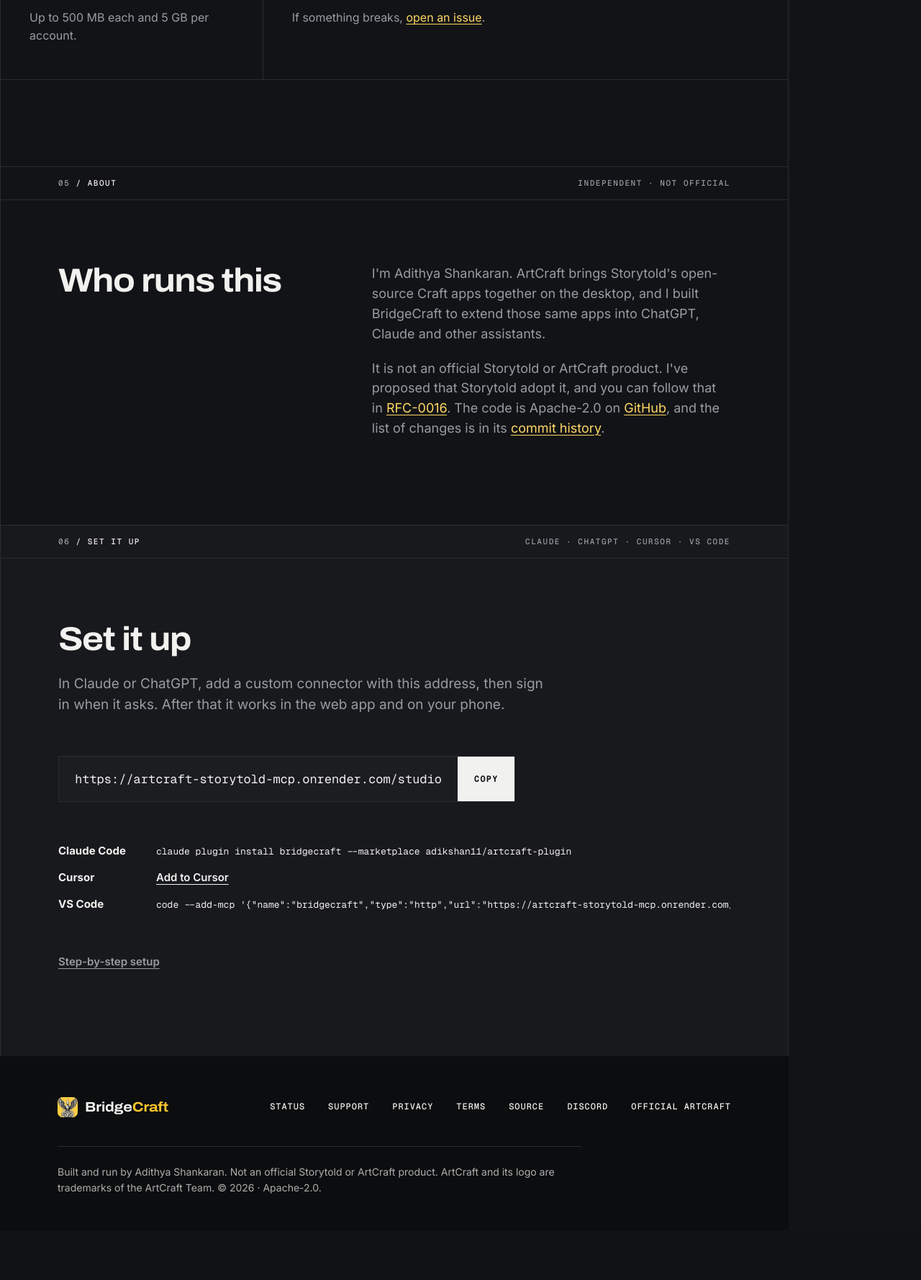
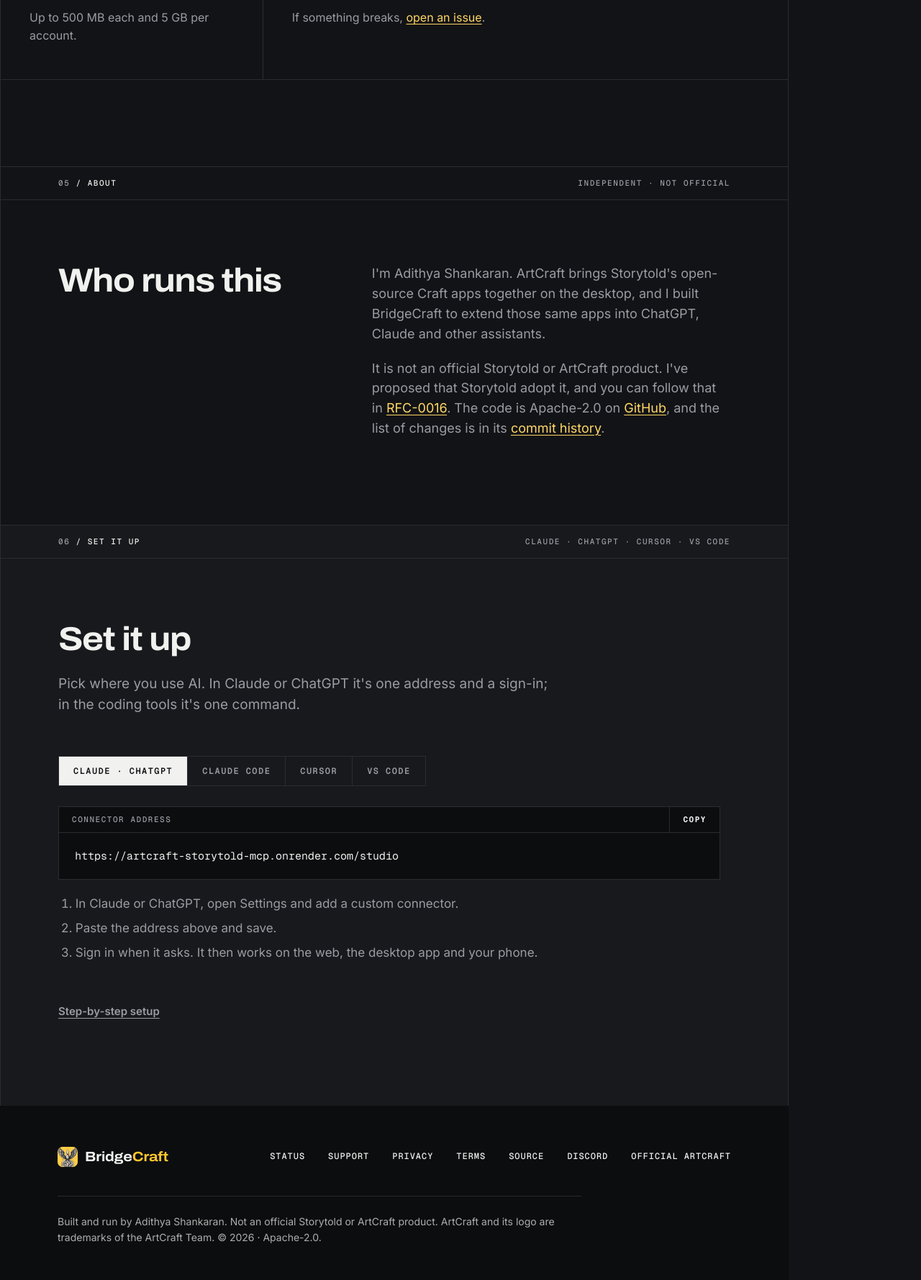
Before and after one commit to adikshan11/artcraft-plugin, a Flask app: page / in a window 1280 px wide. Shown: the part 4400-6178 px from the top of the page at 72% size. Before the commit the page ends 6058 px from the top, so only its background shows below. Run offline with Flask 3, Linux system fonts and the light colour scheme.

Commit message:
Tabbed terminal setup and a finer page ruler (#36)
Set it up now has a tab for each place people use AI: Claude and ChatGPT,
Claude Code, Cursor and VS Code. Each shows a terminal-style block with its
own Copy button. Claude Code also offers "claude mcp add --transport http"
for people without the plugin, and a prompt to paste into Claude Code. Long
commands wrap inside their block instead of running off the page.

The page ruler has a tick every 1% and a number every 5%, with a yellow
line and percentage for how far down the page you are. Links to a section
now stop below the sticky nav.

Co-authored-by: Claude Opus 5.5 <noreply@anthropic.com>

```diff
--- a/static/site.js
+++ b/static/site.js
@@ -1,4 +1,5 @@
-// Light/dark switch, the narrow-screen menu, the page index, the logo's flip and the copy button.
+// Light/dark switch, the narrow-screen menu, the page index, the setup tabs, the logo's flip
+// and the copy buttons.
 
 const root = document.documentElement;
 const themeButton = document.querySelector("[data-theme-toggle]");
@@ -47,11 +48,15 @@ if (rail) {
   const links = [...rail.querySelectorAll(".rail-links a")];
   const sections = links.map((link) => document.querySelector(link.hash));
   const view = rail.querySelector(".rail-view");
+  const mark = rail.querySelector(".rail-mark");
 
   function markView() {
     const height = root.scrollHeight;
     view.style.setProperty("--view-top", scrollY / height);
     view.style.setProperty("--view-size", innerHeight / height);
+    const progress = Math.min(1, scrollY / Math.max(1, height - innerHeight));
+    mark.style.setProperty("--progress", progress);
+    mark.firstChild.textContent = `${String(Math.round(progress * 100)).padStart(3, "0")}%`;
     let current = -1;
     sections.forEach((section, i) => {
       if (section.getBoundingClientRect().top < innerHeight * 0.4) current = i;
@@ -77,6 +82,30 @@ if (rail) {
   new ResizeObserver(placeLinks).observe(document.body);
 }
 
+// Set it up: one panel at a time, picked by its tab; arrow keys move between tabs.
+const tabs = [...document.querySelectorAll(".setup-tabs [role=tab]")];
+
+function selectTab(tab) {
+  for (const other of tabs) {
+    const selected = other === tab;
+    other.setAttribute("aria-selected", String(selected));
+    other.tabIndex = selected ? 0 : -1;
+    document.getElementById(other.getAttribute("aria-controls")).hidden = !selected;
+  }
+}
+
+tabs.forEach((tab, i) => {
+  tab.addEventListener("click", () => selectTab(tab));
+  tab.addEventListener("keydown", (event) => {
+    const step = { ArrowRight: 1, ArrowLeft: -1 }[event.key];
+    if (!step) return;
+    const next = tabs[(i + step + tabs.length) % tabs.length];
+    selectTab(next);
+    next.focus();
+  });
+});
+if (tabs.length) selectTab(tabs[0]);
+
 const flip = document.querySelector(".flip");
 flip?.addEventListener("click", () => {
   flip.setAttribute("aria-pressed", String(flip.getAttribute("aria-pressed") !== "true"));
--- a/static/style.css
+++ b/static/style.css
@@ -402,11 +402,11 @@ h2 em {
   color: var(--ink);
 }
 
-/* Short ticks every 2%, numbered long ones every 10%. */
+/* A short tick every 1%, a numbered long one every 5%. */
 .rail-ruler {
   right: 0;
   width: 48px;
-  background: repeating-linear-gradient(to bottom, var(--line) 0 1px, transparent 1px 2%) right / 10px 100% no-repeat;
+  background: repeating-linear-gradient(to bottom, var(--line) 0 1px, transparent 1px 1%) right / 8px 100% no-repeat;
 }
 
 .rail-ruler span {
@@ -423,8 +423,26 @@ h2 em {
 
 .rail-ruler span::after {
   content: "";
-  width: 18px;
+  width: 16px;
   border-top: 1px solid var(--muted);
+}
+
+/* How far down the page you are, as a yellow line and a percentage. */
+.rail-mark {
+  position: absolute;
+  top: calc(var(--progress, 0) * 100%);
+  right: 0;
+  width: 100%;
+  border-top: 2px solid var(--accent);
+}
+
+.rail-mark b {
+  position: absolute;
+  right: 2px;
+  bottom: 3px;
+  color: var(--accent);
+  font: 600 10px/1 var(--mono);
+  letter-spacing: 0.04em;
 }
 
 .rail-view {
@@ -765,6 +783,11 @@ h2 em {
 
 /* The bar across the top of each part of the page: its number and name on the
    left, a short note on the right, like the Craft apps' pages. */
+/* Links to a part of the page stop below the sticky nav. */
+section[id] {
+  scroll-margin-top: 56px;
+}
+
 .section-bar {
   grid-column: 1 / -1;
   display: flex;
@@ -1126,59 +1149,124 @@ h2 em {
 
 /* Connect */
 
-.url-box {
+/* Set it up: a tab for each place people use AI, each with a terminal-style
+   block to copy from. */
+.setup {
+  display: grid;
+  gap: 28px;
+  min-width: 0;
+}
+
+.setup-tabs {
   display: flex;
+  flex-wrap: wrap;
   justify-self: start;
-  max-width: 100%;
   border: 1px solid var(--line);
-  background: var(--surface);
-}
-
-.url-box code {
-  overflow-x: auto;
-  padding: 18px 22px;
-  font-family: var(--mono);
-  font-size: 17px;
-  white-space: nowrap;
-}
-
-.url-box .button {
-  border-width: 0 0 0 1px;
-}
-
-.install-list {
-  display: grid;
-  gap: 14px;
-  list-style: none;
-  padding: 0;
-  font-size: 15px;
-}
-
-.install-list li {
-  display: grid;
-  grid-template-columns: 120px minmax(0, 1fr);
-  gap: 6px 16px;
-  align-items: baseline;
-}
-
-.install-list code {
-  grid-column: 2;
-  overflow-x: auto;
-  font-family: var(--mono);
-  font-size: 13px;
-  white-space: nowrap;
-}
-
-.install-list strong + code,
-.install-list strong + a {
-  grid-column: 2;
-  grid-row: 1;
-}
-
-.install-list a {
-  font-weight: 600;
-  text-decoration: underline;
-  text-underline-offset: 4px;
+}
+
+.setup-tabs button {
+  padding: 14px 20px;
+  border: 0;
+  border-left: 1px solid var(--line);
+  background: none;
+  color: var(--muted);
+  font: 600 12px/1 var(--mono);
+  letter-spacing: 0.12em;
+  text-transform: uppercase;
+  cursor: pointer;
+}
+
+.setup-tabs button:first-child {
+  border-left: 0;
+}
+
+.setup-tabs button:hover {
+  color: var(--ink);
+}
+
+.setup-tabs button[aria-selected="true"] {
+  background: var(--ink);
+  color: var(--paper);
+}
+
+.setup-panel {
+  display: grid;
+  gap: 20px;
+  max-width: 920px;
+  min-width: 0;
+}
+
+.setup-panel[hidden] {
+  display: none;
+}
+
+.term {
+  min-width: 0;
+  border: 1px solid var(--line);
+  background: var(--dark);
+  color: var(--on-dark);
+}
+
+.term-bar {
+  display: flex;
+  align-items: center;
+  justify-content: space-between;
+  gap: 16px;
+  padding: 0 0 0 18px;
+  border-bottom: 1px solid var(--line);
+  color: var(--muted);
+  font: 500 11px/1 var(--mono);
+  letter-spacing: 0.14em;
+  text-transform: uppercase;
+}
+
+.term-bar button {
+  padding: 12px 18px;
+  border: 0;
+  border-left: 1px solid var(--line);
+  background: none;
+  color: var(--on-dark);
+  font: inherit;
+  font-weight: 700;
+  letter-spacing: inherit;
+  text-transform: inherit;
+  cursor: pointer;
+}
+
+.term-bar button:hover {
+  background: var(--accent);
+  color: #121316;
+}
+
+/* Long commands wrap inside the block; a command's wrapped lines indent past its "$ ". */
+.term-body {
+  margin: 0;
+  padding: 20px 22px;
+  font: 400 15px/1.6 var(--mono);
+}
+
+.term-body code {
+  display: block;
+  font: inherit;
+  white-space: pre-wrap;
+  overflow-wrap: anywhere;
+}
+
+.term-body .cmd {
+  padding-left: 2ch;
+  text-indent: -2ch;
+}
+
+.term-body .cmd::before {
+  content: "$ ";
+  color: var(--accent);
+}
+
+.setup-steps {
+  display: grid;
+  gap: 8px;
+  padding-left: 1.4em;
+  color: var(--muted);
 }
 
 .connect-links {
--- a/templates/index.html
+++ b/templates/index.html
@@ -40,8 +40,9 @@
         {% endfor %}
       </ol>
       <div class="rail-ruler" aria-hidden="true">
-        {% for n in range(0, 101, 10) %}<span style="--n: {{ n }}">{{ n }}</span>{% endfor %}
+        {% for n in range(0, 101, 5) %}<span style="--n: {{ n }}">{{ n }}</span>{% endfor %}
         <i class="rail-view"></i>
+        <i class="rail-mark"><b>000%</b></i>
       </div>
     </nav>
 
@@ -279,28 +280,65 @@
         <header class="section-head">
           <h2>Set it up</h2>
           <p>
-            In Claude or ChatGPT, add a custom connector with this address, then sign in when it
-            asks. After that it works in the web app and on your phone.
+            Pick where you use AI. In Claude or ChatGPT it's one address and a sign-in; in the
+            coding tools it's one command.
           </p>
         </header>
-        <div class="url-box">
-          <code id="studio-url">{{ site_url }}/studio</code>
-          <button class="button button-dark" type="button" data-copy="studio-url">Copy</button>
+        {# Tabs once site.js runs; without it every panel shows, one under the other. #}
+        <div class="setup">
+          <div class="setup-tabs" role="tablist" aria-label="Where you use AI">
+            <button type="button" role="tab" id="tab-chat" aria-controls="panel-chat" aria-selected="true">Claude · ChatGPT</button>
+            <button type="button" role="tab" id="tab-claude-code" aria-controls="panel-claude-code" aria-selected="false" tabindex="-1">Claude Code</button>
+            <button type="button" role="tab" id="tab-cursor" aria-controls="panel-cursor" aria-selected="false" tabindex="-1">Cursor</button>
+            <button type="button" role="tab" id="tab-vscode" aria-controls="panel-vscode" aria-selected="false" tabindex="-1">VS Code</button>
+          </div>
+
+          <div class="setup-panel" role="tabpanel" id="panel-chat" aria-labelledby="tab-chat">
+            <div class="term">
+              <div class="term-bar"><span>Connector address</span><button type="button" data-copy="studio-url">Copy</button></div>
+              <pre class="term-body"><code id="studio-url">{{ site_url }}/studio</code></pre>
+            </div>
+            <ol class="setup-steps">
+              <li>In Claude or ChatGPT, open Settings and add a custom connector.</li>
+              <li>Paste the address above and save.</li>
+              <li>Sign in when it asks. It then works on the web, the desktop app and your phone.</li>
+            </ol>
+          </div>
+
+          <div class="setup-panel" role="tabpanel" id="panel-claude-code" aria-labelledby="tab-claude-code">
+            <div class="term">
+              <div class="term-bar"><span>Terminal</span><button type="button" data-copy="cmd-plugin">Copy</button></div>
+              <pre class="term-body"><code class="cmd" id="cmd-plugin">claude plugin install bridgecraft --marketplace adikshan11/artcraft-plugin</code></pre>
+            </div>
+            <div class="term">
+              <div class="term-bar"><span>Or without the plugin</span><button type="button" data-copy="cmd-mcp">Copy</button></div>
+              <pre class="term-body"><code class="cmd" id="cmd-mcp">claude mcp add --transport http bridgecraft {{ site_url }}/studio</code></pre>
+            </div>
+            <div class="term term-prompt">
+              <div class="term-bar"><span>Or ask Claude Code</span><button type="button" data-copy="prompt-claude-code">Copy</button></div>
+              <pre class="term-body"><code id="prompt-claude-code">Add the BridgeCraft MCP server at {{ site_url }}/studio over HTTP, then open /mcp so I can sign in.</code></pre>
+            </div>
+          </div>
+
+          <div class="setup-panel" role="tabpanel" id="panel-cursor" aria-labelledby="tab-cursor">
+            <p><a class="button button-dark" href="{{ cursor_install_url }}">Add to Cursor</a></p>
+            <div class="term">
+              <div class="term-bar"><span>Or in ~/.cursor/mcp.json</span><button type="button" data-copy="cursor-json">Copy</button></div>
+              <pre class="term-body"><code id="cursor-json">{
+  "mcpServers": {
+    "bridgecraft": { "url": "{{ site_url }}/studio" }
+  }
+}</code></pre>
+            </div>
+          </div>
+
+          <div class="setup-panel" role="tabpanel" id="panel-vscode" aria-labelledby="tab-vscode">
+            <div class="term">
+              <div class="term-bar"><span>Terminal</span><button type="button" data-copy="cmd-vscode">Copy</button></div>
+              <pre class="term-body"><code class="cmd" id="cmd-vscode">code --add-mcp '{"name":"bridgecraft","type":"http","url":"{{ site_url }}/studio"}'</code></pre>
+            </div>
+          </div>
         </div>
-        <ul class="install-list">
-          <li>
-            <strong>Claude Code</strong>
-            <code>claude plugin install bridgecraft --marketplace adikshan11/artcraft-plugin</code>
-          </li>
-          <li>
-            <strong>Cursor</strong>
-            <a href="{{ cursor_install_url }}">Add to Cursor</a>
-          </li>
-          <li>
-            <strong>VS Code</strong>
-            <code>code --add-mcp '{"name":"bridgecraft","type":"http","url":"{{ site_url }}/studio"}'</code>
-          </li>
-        </ul>
         <p class="connect-links">
           <a href="{{ url_for('support') }}">Step-by-step setup</a>
         </p>
```
